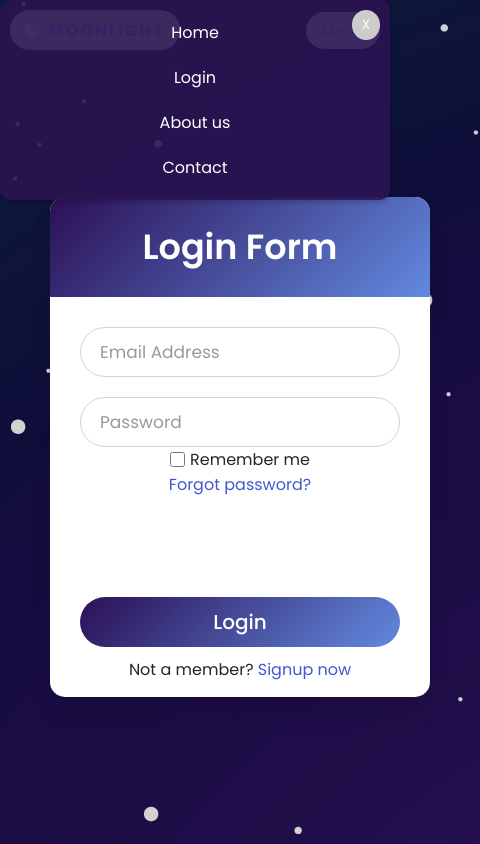
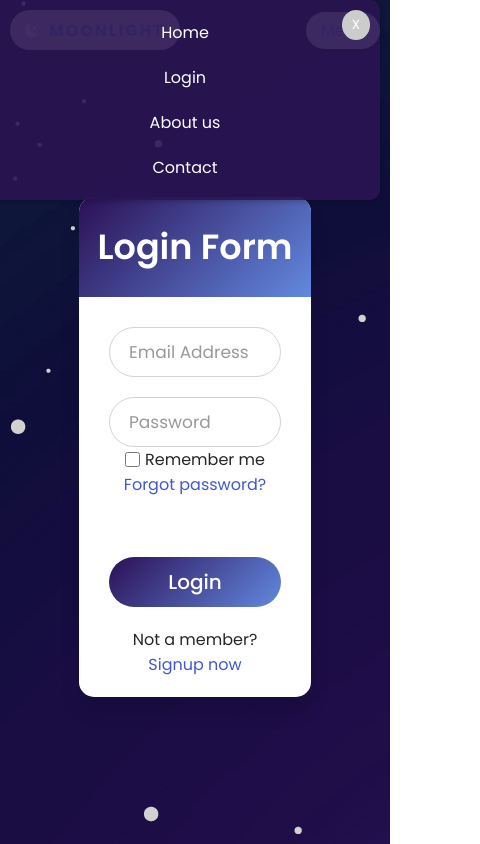
Before and after one commit to scopeofice/Moonlight, a plain HTML site: page login.html in a window 390 px wide. Both pictures are taken after a click on the element "Menu". Shown: the top 844 px of the page, 480 px wide, since content can reach past the window. Drawn offline with nearby package versions, Linux system fonts and the light colour scheme.

Commit message:
updated login page

```diff
--- a/CSS/login.css
+++ b/CSS/login.css
@@ -111,14 +111,14 @@ html,body{
     cursor: pointer;
     background: linear-gradient(135deg, #2b1055,#6289df);
     transition: all 0.3s ease;
-    transform: translateY(-100px);
+    transform: translateY(-140px);
   }
   form .field input[type="submit"]:active{
     transform: scale(0.95);
   }
   form .signup-link{
     color: #262626;
-    margin-top: -90px;
+    margin-top: -120px;
     text-align: center;
   }
   form .pass-link a,
@@ -133,3 +133,10 @@ html,body{
   .footer {
     margin-top: 150px;
   }
+  @media(max-width: 480px) {
+    .wrapper{
+        margin-top: 50px;
+        width: 80%;
+        /* height: 500px; */
+    }
+  }
--- a/CSS/style.css
+++ b/CSS/style.css
@@ -334,7 +334,7 @@ a
 
 @media(max-width: 1070px) {
     header{
-    padding: 30px 50px;
+    padding: 30px 30px;
     }
 
     header .logo {
--- a/login.html
+++ b/login.html
@@ -25,7 +25,7 @@
         <div class="menu-toggle">
             <a href="#" id="menulist" style="text-decoration: none;">Menu</a>
         </div>
-          <ul class="menu">
+          <ul class="menu" style="margin-right: 10px;">
             <button id="closeMenu">X</button>
             <li><a href="index.html">Home</a></li>
             <li><a href="login.html">Login</a></li>
```
